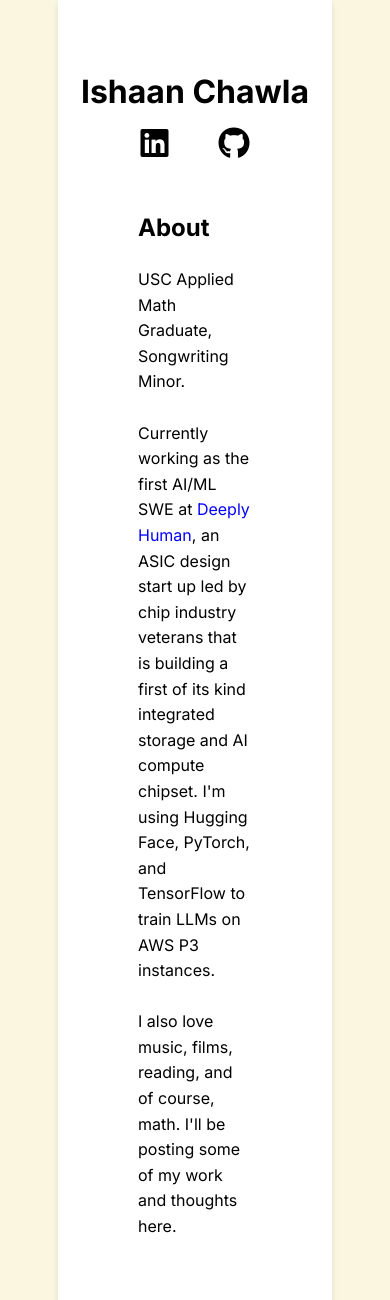
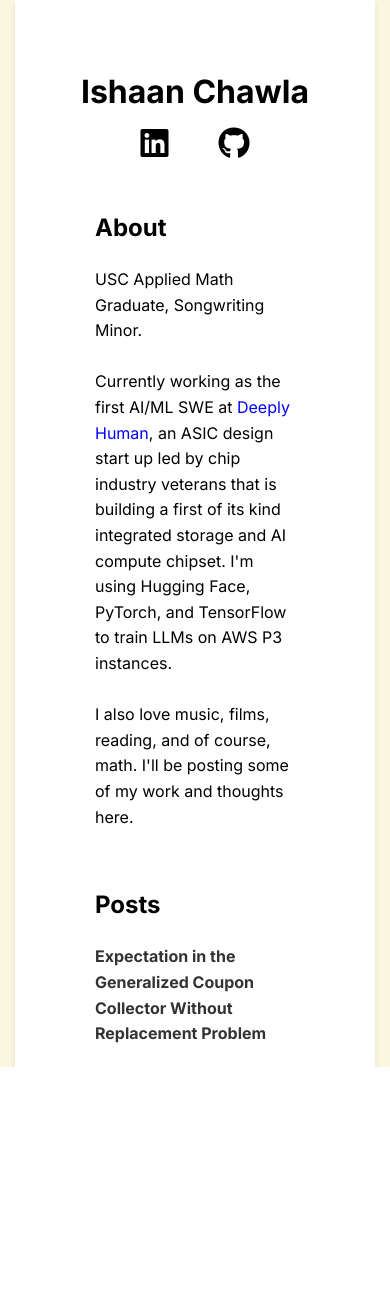
Before and after one commit to ishaansworld/ishaanChawla, a Flask app: page / in a window 390 px wide. Shown: the top 1300 px of the page. After the commit the page ends 1067 px from the top, so only its background shows below. Run offline with Flask 3, Linux system fonts and the light colour scheme.

Commit message:
set min width for phones

```diff
--- a/static/css/main.css
+++ b/static/css/main.css
@@ -12,6 +12,7 @@ body {
 .container {
     width: 60%;
     max-width: 1200px;
+    min-width: 320px;
     margin: 0 auto;
     background-color: white;
     padding: 20px;
```
